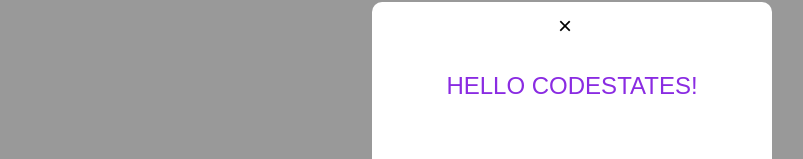
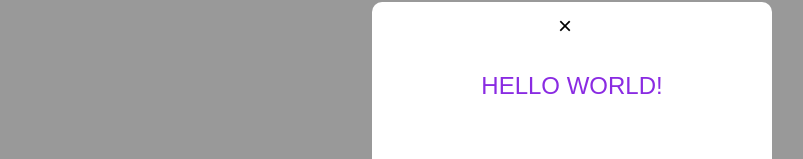
Before and after one commit to y-solb/custom_component, a React (Create React App) app in the folder custom-component/: page / in a window 1280 px wide. Both pictures are taken after a click on the button "Open Modal". Shown: the part 314-473 px from the top of the page, without its empty margins (68-871 px from the left). Built offline with nearby package versions, Linux system fonts and the light colour scheme.

Commit message:
Feat: HELLO WORLD로 변경

```diff
--- a/custom-component/src/component/Modal.js
+++ b/custom-component/src/component/Modal.js
@@ -28,7 +28,7 @@
         <Background onClick={handleBackground}>
           <ModalWrapper>
             <CloseBtn onClick={handleModal}>&times;</CloseBtn>
-            <ModalContent>HELLO CODESTATES!</ModalContent>
+            <ModalContent>HELLO WORLD!</ModalContent>
           </ModalWrapper>
         </Background>
       )}
```
